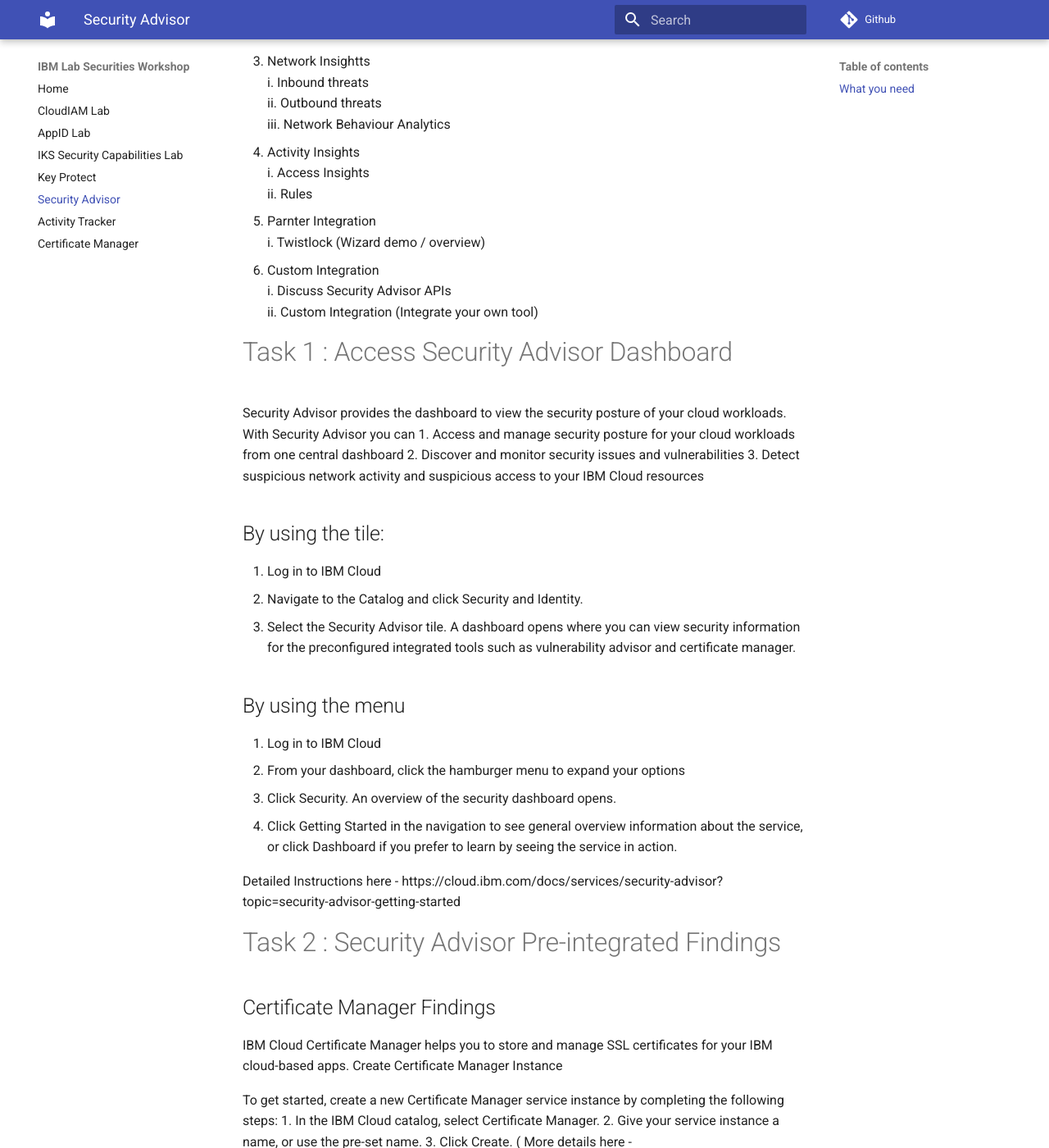
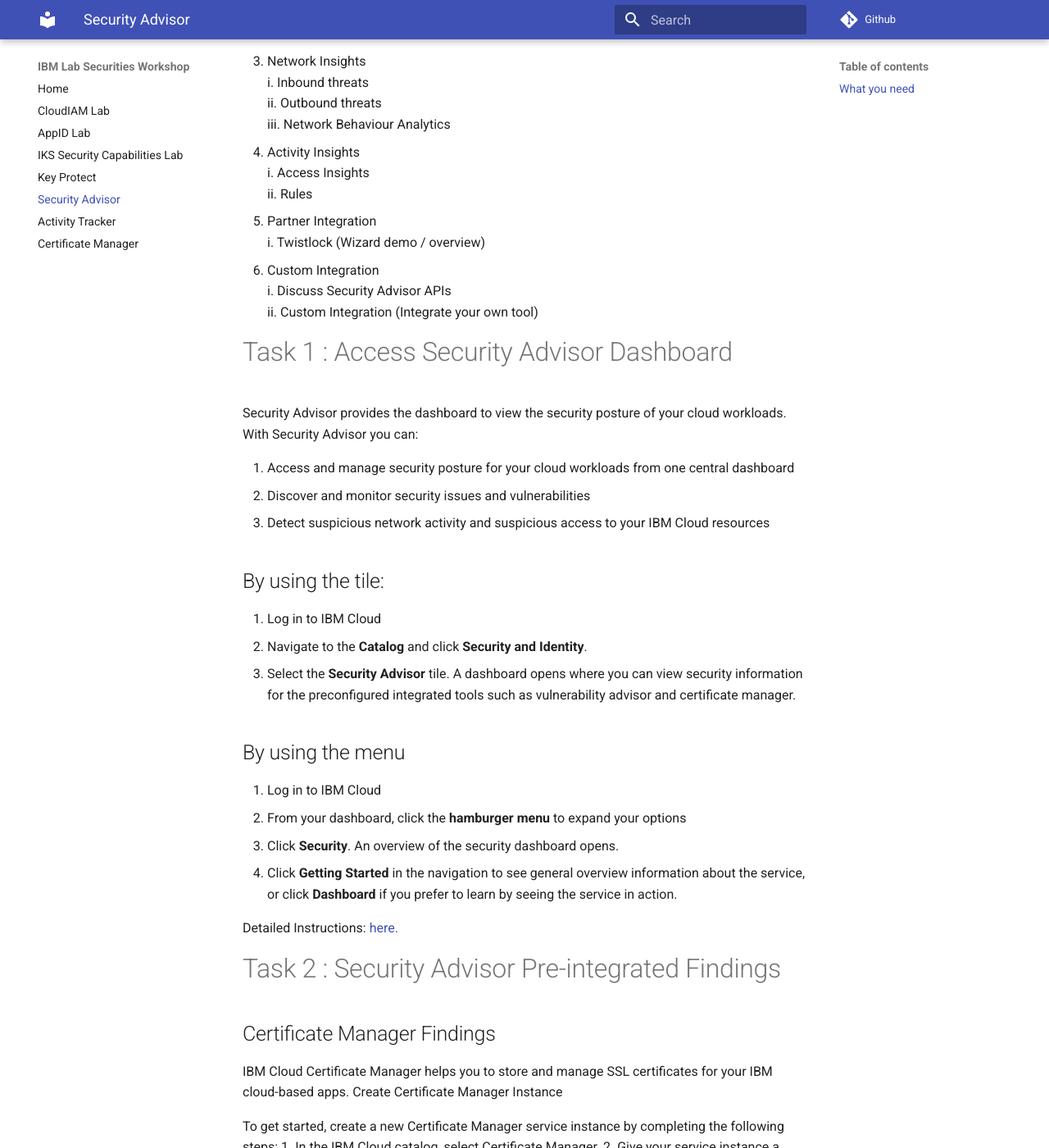
Before and after one commit to ibm-cloud-architecture/ibm-security-workshop, an MkDocs documentation site: the page built from docs/SecurityAdvisor/README.md, in a window 1280 px wide and 1400 px high, scrolled down 853 px. Shown: the whole window at 82% size. Built offline with MkDocs 1.6.1 and Material for MkDocs 9.7.7, drawn with Linux system fonts in a browser that asks for light colours; some of the changed text lies outside the part shown.

Commit message:
Update README.md

```diff
--- a/docs/SecurityAdvisor/README.md
+++ b/docs/SecurityAdvisor/README.md
@@ -24,14 +24,14 @@ Google Chrome or Firefox browser is recommended
    i.	Create a certificate expiring shortly and import it into Cert Mgr Instance
    ii.	Deep dive into the Vulnerability Advisor Finding
    iii.	Observe the KRI notification on Sec Advisor Dashboard
-3.	Network Insightts
+3.	Network Insights
    i.	Inbound threats
    ii.	Outbound threats
    iii.	Network Behaviour Analytics
 4.	Activity Insights
    i.	Access Insights
    ii.	Rules
-5.	Parnter Integration
+5.	Partner Integration
    i.	Twistlock (Wizard demo / overview)
 6. Custom Integration
    i.	Discuss Security Advisor APIs
@@ -39,23 +39,24 @@ Google Chrome or Firefox browser is recommended
 
 # Task 1 : Access Security Advisor Dashboard
 
-Security Advisor provides the dashboard to view the security posture of your cloud workloads.  With Security Advisor you can
+Security Advisor provides the dashboard to view the security posture of your cloud workloads.  With Security Advisor you can:
+
 1.	Access and manage security posture for your cloud workloads from one central dashboard
 2.	Discover and monitor security issues and vulnerabilities
 3.	Detect suspicious network activity and suspicious access to your IBM Cloud resources
 
 ## By using the tile:
 1.	Log in to IBM Cloud
-2.	Navigate to the Catalog and click Security and Identity.
-3.	Select the Security Advisor tile. A dashboard opens where you can view security information for the preconfigured integrated tools such as vulnerability advisor and certificate manager.
+2.	Navigate to the **Catalog** and click **Security and Identity**.
+3.	Select the **Security Advisor** tile. A dashboard opens where you can view security information for the preconfigured integrated tools such as vulnerability advisor and certificate manager.
 
 ## By using the menu
 1.	Log in to IBM Cloud
-2.	From your dashboard, click the hamburger menu to expand your options
-3.	Click Security. An overview of the security dashboard opens.
-4.	Click Getting Started in the navigation to see general overview information about the service, or click Dashboard if you prefer to learn by seeing the service in action.
+2.	From your dashboard, click the **hamburger menu** to expand your options
+3.	Click **Security**. An overview of the security dashboard opens.
+4.	Click **Getting Started** in the navigation to see general overview information about the service, or click **Dashboard** if you prefer to learn by seeing the service in action.
 
-Detailed Instructions here - https://cloud.ibm.com/docs/services/security-advisor?topic=security-advisor-getting-started
+Detailed Instructions: [here.](https://cloud.ibm.com/docs/services/security-advisor?topic=security-advisor-getting-started)
 
 # Task 2 :  Security Advisor Pre-integrated Findings
 
@@ -91,7 +92,7 @@ If you are not able to create the certificate on your machine,please check with
 2.	Refresh the dashboard after 1 min. Observe that a Key Risk Indicator appears on the certificate manager card.
 ![certmgr](CertMgr.png)
 
-3.	Click on View all Findings.  The findings list is shown.
+3.	Click on **View all Findings**.  The findings list is shown.
 ![FindingsList](FindingsList.png)
 
 4.	Click on the finding and view the details.
```
